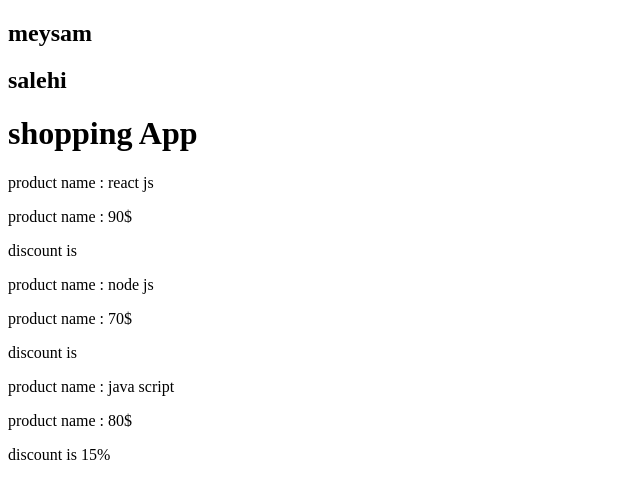
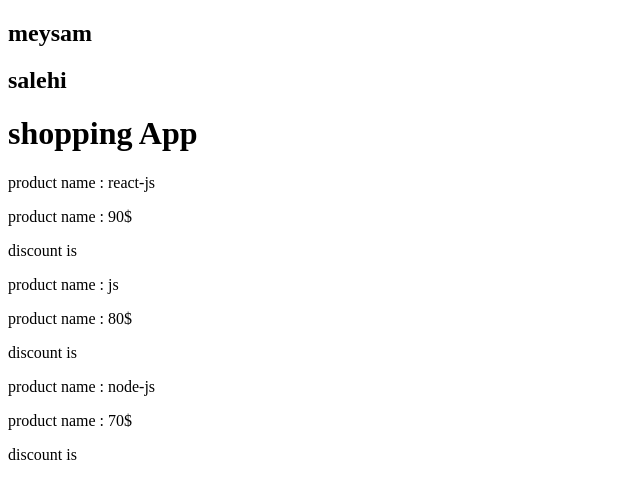
Before and after one commit to meysamsalehi/ReactTraining, a React (Create React App) app: page / in a window 1280 px wide. Shown: the top 498 px of the page, without its empty margins (0-640 px from the left). Built offline with nearby package versions, Linux system fonts and the light colour scheme.

Commit message:
Session9 => Class Component State And Map In this.state

```diff
--- a/src/AppClass.js
+++ b/src/AppClass.js
@@ -2,16 +2,21 @@
 import Product from "./Component/Product/Product";
 
 class AppClass extends Component {
+  state = {
+    products: [
+      { title: "react-js", price: "90$" },
+      { title: "js", price: "80$" },
+      { title: "node-js", price: "70$" },
+    ],
+  };
+
   render() {
     return (
       <div className="container" id="title">
         <h1>shopping App</h1>
-        <Product name="react js" price="90$" />
-        <Product name="node js" price="70$" />
-        <Product name="java script" price="80$">
-          {" "}
-          15%{" "}
-        </Product>
+        {this.state.products.map((product) => {
+          return <Product name={product.title} price={product.price} />;
+        })}
       </div>
     );
   }
```
